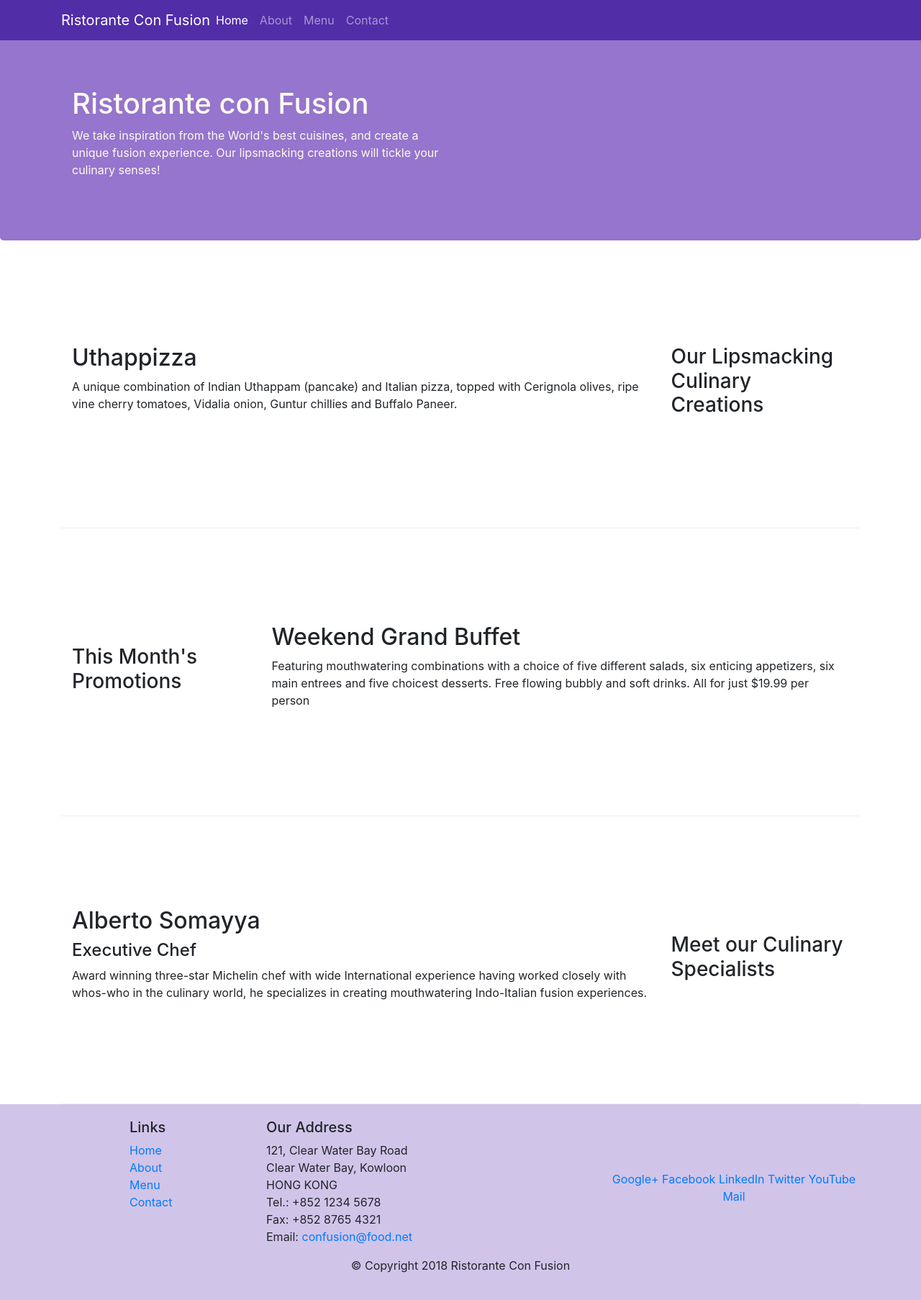
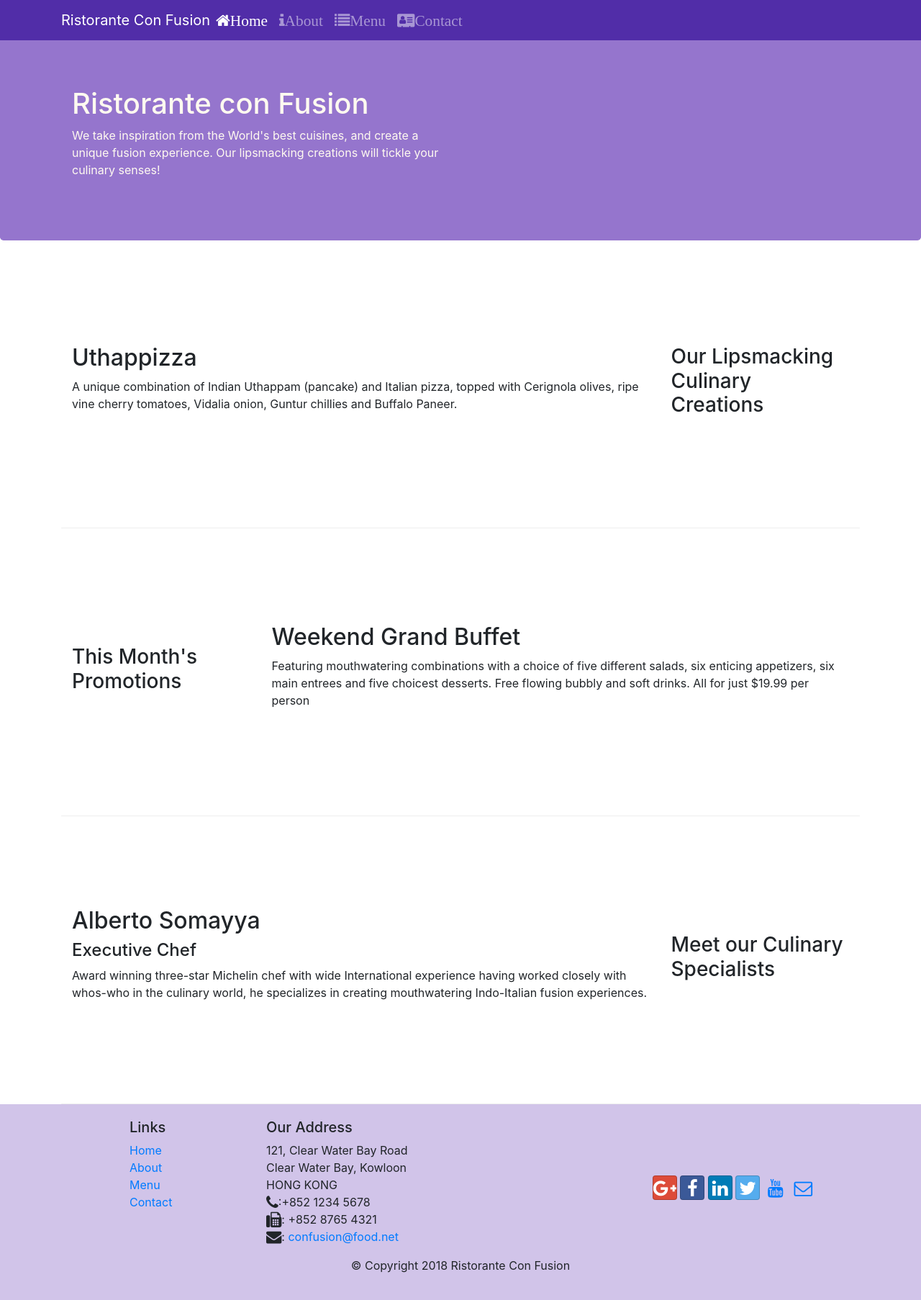
Before and after one commit to Otaiki1/bootstrap, a website: page index.html in a window 1280 px wide. Shown: the whole page at 72% size. Drawn offline with nearby package versions, Linux system fonts and the light colour scheme.

Commit message:
done with the whole icon fonts

```diff
--- a/index.html
+++ b/index.html
@@ -9,6 +9,8 @@
 
     <!--Bootstrap CSS-->
     <link rel="stylesheet" href="node_modules/bootstrap/dist/css/bootstrap.min.css">
+    <link rel="stylesheet" href="./node_modules/font-awesome/css/font-awesome.min.css">
+    <link rel="stylesheet" href="./node_modules/bootstrap-social/bootstrap-social.css">
     <link rel="stylesheet" href="css/styles.css">
     <title>Ristorant ConFusion</title>
 </head>
@@ -22,10 +24,10 @@
             <a class="navbar-brand mr-auto" href="#">Ristorante Con Fusion</a>
         <div class="collapse navbar-collapse" id="Navbar">
             <ul class="navbar-nav mr-auto">
-                <li class="nav-item active"><a class="nav-link" href="#">Home</a></li>
-                <li class="nav-item"><a class="nav-link" href="./aboutus.html">About</a></li>
-                <li class="nav-item"><a class="nav-link" href="#">Menu</a></li>
-                <li class="nav-item"><a class="nav-link" href="#">Contact</a></li>
+                <li class="nav-item active"><a class="nav-link" href="#"><span class="fa fa-home fa-lg">Home</span></a></li>
+                <li class="nav-item"><a class="nav-link" href="./aboutus.html"><span class="fa fa-info fa-lg">About</span></a></li>
+                <li class="nav-item"><a class="nav-link" href="#"><span class="fa fa-list fa-lg">Menu</span></a></li>
+                <li class="nav-item"><a class="nav-link" href="#"><span class="fa fa-address-card fa-lg">Contact</span></a></li>
 
             </ul>
         </div>
@@ -96,19 +98,19 @@
 		              121, Clear Water Bay Road<br>
 		              Clear Water Bay, Kowloon<br>
 		              HONG KONG<br>
-		              Tel.: +852 1234 5678<br>
-		              Fax: +852 8765 4321<br>
-		              Email: <a href="mailto:confusion@food.net">confusion@food.net</a>
+		              <i class="fa fa-phone fa-lg"></i>:+852 1234 5678<br>
+		              <i class="fa fa-fax fa-lg"></i>: +852 8765 4321<br>
+                        <i class="fa fa-envelope fa-lg"></i>: <a href="mailto:confusion@food.net">confusion@food.net</a>
 		           </address>
                 </div>
                 <div class="col-12 col-sm-4 align-self-center">
                     <div class="text-center">
-                        <a href="http://google.com/+">Google+</a>
-                        <a href="http://www.facebook.com/profile.php?id=">Facebook</a>
-                        <a href="http://www.linkedin.com/in/">LinkedIn</a>
-                        <a href="http://twitter.com/">Twitter</a>
-                        <a href="http://youtube.com/">YouTube</a>
-                        <a href="mailto:">Mail</a>
+                        <a class="btn btn-social-icon btn-google" href="http://google.com/+"><i class="fa fa-google-plus fa-lg"></i></a>
+                        <a class="btn btn-social-icon btn-facebook" href="http://www.facebook.com/profile.php?id="><i class="fa fa-facebook fa-lg"></i></a>
+                        <a class="btn btn-social-icon btn-linkedin" href="http://www.linkedin.com/in/"><i class="fa fa-linkedin fa-lg"></i></a>
+                        <a class="btn btn-social-icon btn-twitter" href="http://twitter.com/"><i class="fa fa-twitter fa-lg"></i></a>
+                        <a class="btn btn-social-icon btn-youtube" href="http://youtube.com/"><i class="fa fa-youtube fa-lg"></i></a>
+                        <a class="btn btn-social-icon" href="mailto:"><i class="fa fa-envelope-o fa-lg"></i></a>
                     </div>
                 </div>
            </div>
--- a/package.json
+++ b/package.json
@@ -15,6 +15,8 @@
   },
   "dependencies": {
     "bootstrap": "^4.0.0",
+    "bootstrap-social": "^5.1.1",
+    "font-awesome": "^4.7.0",
     "jquery": "^3.3.1",
     "popper.js": "^1.12.9"
   }
```
Also changed, not shown: aboutus.html (+20 -18 lines), css/styles.css (line endings or trailing spaces), 1 other file.
